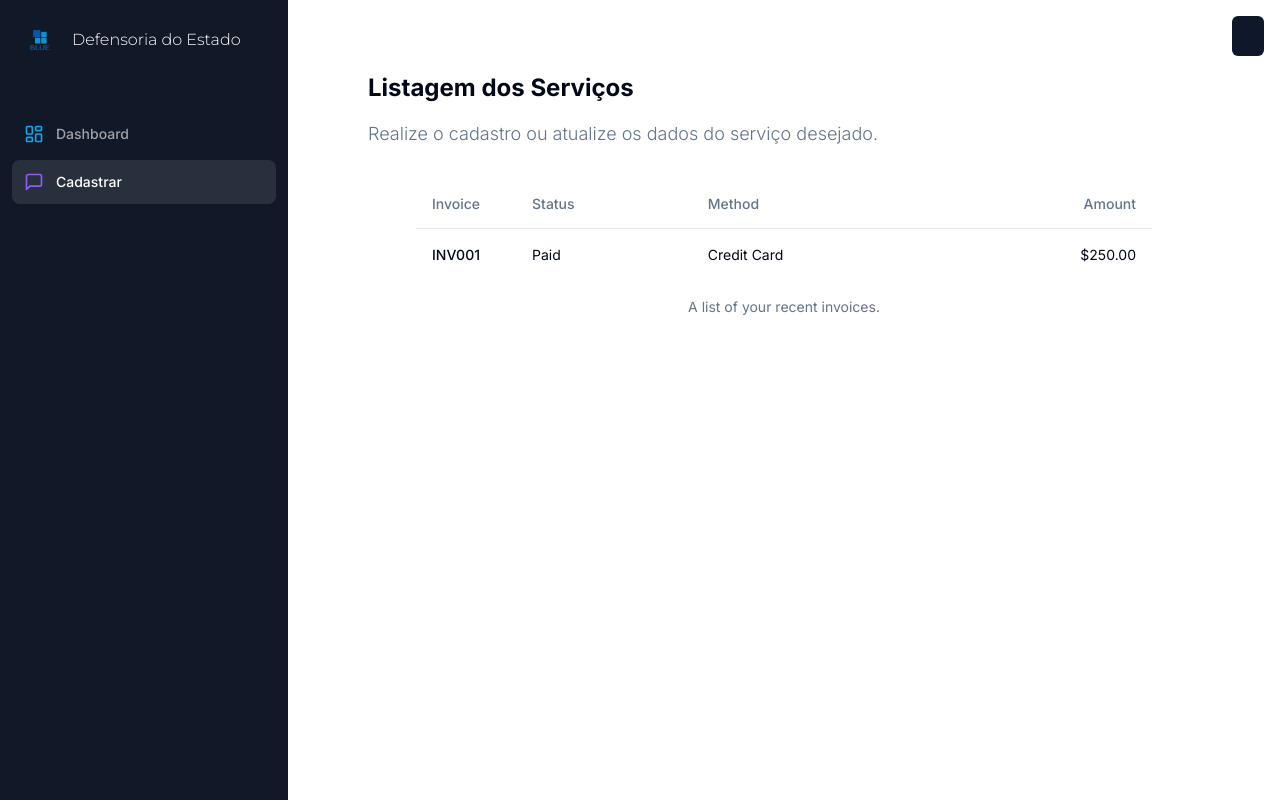
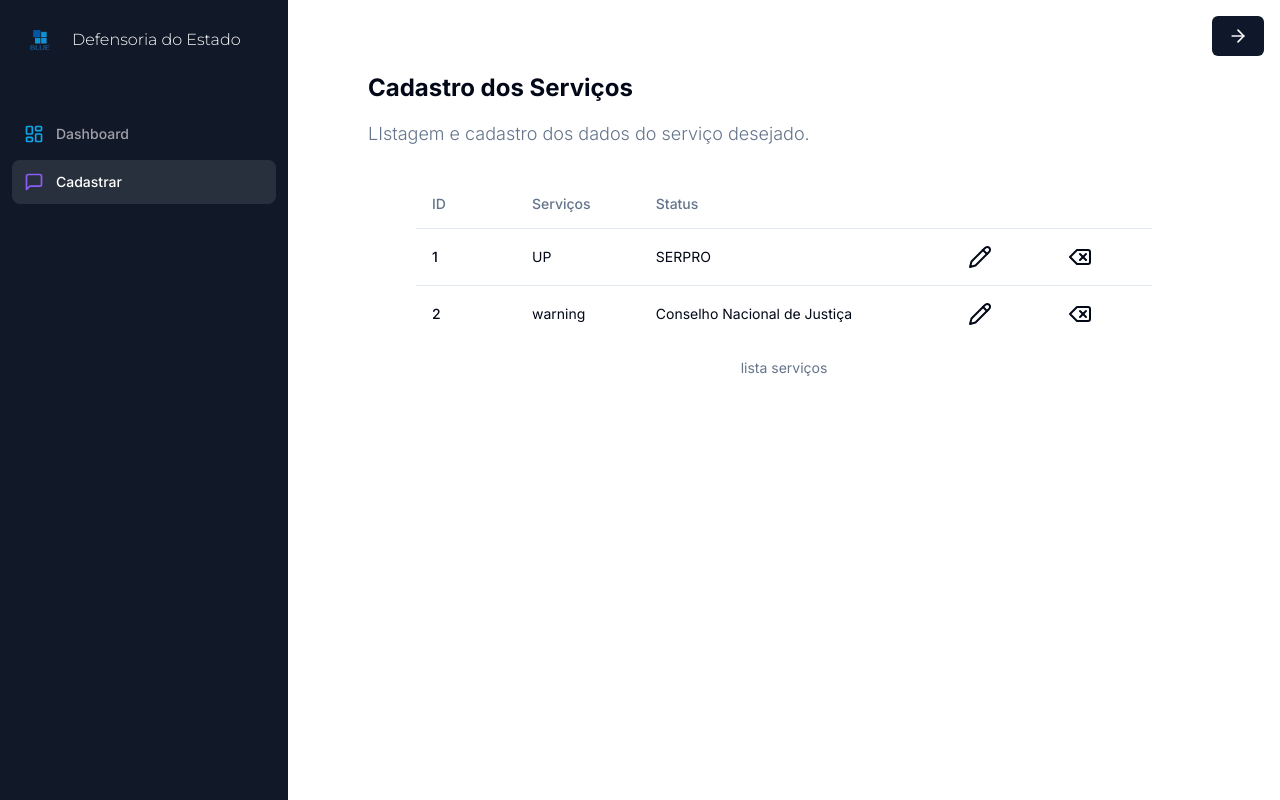
Before and after one commit to jonataserpa/frontend-next14-defense, a Next.js app: page /services in a window 1280 px wide. Built offline with nearby package versions, Linux system fonts and the light colour scheme.

Commit message:
feat: adjust css and table

```diff
--- a/app/(dashboard)/(routes)/dashboard/page.tsx
+++ b/app/(dashboard)/(routes)/dashboard/page.tsx
@@ -7,7 +7,7 @@ import { Card } from "@/components/ui/card";
 import { cn } from "@/lib/utils";
 import { tools } from "@/constants";
 
-export default function HomePage() {
+const HomePage = () => {
     const router = useRouter();
 
     const validateColorText = (status: string) => {
@@ -57,4 +57,6 @@ export default function HomePage() {
         </div>
       </div>
     );
-  }
+}
+
+export default HomePage;
--- a/app/(services)/(routes)/services/page.tsx
+++ b/app/(services)/(routes)/services/page.tsx
@@ -2,11 +2,7 @@ import TablePage from "@/components/table";
 import Navbar from "@/components/ui/navbar";
 import Sidebar from "@/components/ui/sidebar";
 
-const ServicesPage = async ({
-    children,
-  }: {
-    children: React.ReactNode
-  }) => {
+const ServicesPage = async () => {
 
     return (
       <div className="h-full relative">
--- a/app/globals.css
+++ b/app/globals.css
@@ -6,6 +6,20 @@ html,
 body,
 :root{
   height: 100%;
+}
+
+body::-webkit-scrollbar {
+  width: 12px;               /* width of the entire scrollbar */
+}
+
+body::-webkit-scrollbar-track {
+  background: rgb(163, 130, 214);        /* color of the tracking area */
+}
+
+body::-webkit-scrollbar-thumb {
+  background-color: rgb(13, 13, 82);    /* color of the scroll thumb */
+  border-radius: 20px;       /* roundness of the scroll thumb */
+  border: 3px solid rgb(34, 27, 46);  /* creates padding around scroll thumb */
 }
 
 @layer base {
--- a/components/table.tsx
+++ b/components/table.tsx
@@ -7,35 +7,53 @@ import {
   TableHeader,
   TableRow,
 } from "@/components/ui/table";
+import { Delete, Pencil } from "lucide-react";
 
 const TablePage = () => {
   return (
     <div>
       <div className="mb-8 space-y-4">
         <h2 className="px-4  md:px-20 text-4xl md:text-2xl gap-4 font-bold text-left">
-          Listagem dos Serviços
+          Cadastro dos Serviços
         </h2>
         <p className="px-4 md:px-20 text-muted-foreground font-light text-sm md:text-lg text-left">
-          Realize o cadastro ou atualize os dados do serviço desejado.
+          LIstagem e cadastro dos dados do serviço desejado.
         </p>
       </div>
       <div className="px-4 md:px-20 lg:px-32">
         <Table>
-          <TableCaption>A list of your recent invoices.</TableCaption>
+          <TableCaption>lista serviços</TableCaption>
           <TableHeader>
             <TableRow>
-              <TableHead className="w-[100px]">Invoice</TableHead>
+              <TableHead className="w-[100px]">ID</TableHead>
+              <TableHead>Serviços</TableHead>
               <TableHead>Status</TableHead>
-              <TableHead>Method</TableHead>
-              <TableHead className="text-right">Amount</TableHead>
+              <TableHead className="w-[100px]"></TableHead>
+              <TableHead className="w-[100px]"></TableHead>
             </TableRow>
           </TableHeader>
           <TableBody>
             <TableRow>
-              <TableCell className="font-medium">INV001</TableCell>
-              <TableCell>Paid</TableCell>
-              <TableCell>Credit Card</TableCell>
-              <TableCell className="text-right">$250.00</TableCell>
+              <TableCell className="font-medium">1</TableCell>
+              <TableCell>UP</TableCell>
+              <TableCell>SERPRO</TableCell>
+              <TableCell className="text-right">
+                <Pencil />
+              </TableCell>
+              <TableCell className="text-right">
+                <Delete />
+              </TableCell>
+            </TableRow>
+            <TableRow>
+              <TableCell className="font-medium">2</TableCell>
+              <TableCell>warning</TableCell>
+              <TableCell>Conselho Nacional de Justiça</TableCell>
+              <TableCell className="text-right">
+                <Pencil />
+              </TableCell>
+              <TableCell className="text-right">
+                <Delete />
+              </TableCell>
             </TableRow>
           </TableBody>
         </Table>
--- a/components/ui/navbar.tsx
+++ b/components/ui/navbar.tsx
@@ -1,16 +1,22 @@
+"use client"
+
 import { Button } from "@/components/ui/button";
-import { Menu } from "lucide-react";
 import { MobileSidebar } from "../mobile-sidebar";
-import HomePage from "@/app/(dashboard)/(routes)/dashboard/page";
+import { ArrowRight } from "lucide-react";
+import { useRouter } from "next/navigation";
 
 const Navbar = () => {
+    const router = useRouter();
+
     return (
         <div className="flex items-center p-4">
             <Button variant="ghost" size="icon" className="md:hidden">
                 <MobileSidebar />
             </Button>
             <div className="flex w-full justify-end">
-                <Button></Button>
+                <Button onClick={() => router.push('services')}>
+                    <ArrowRight className="w-5 h-5" />
+                </Button>
             </div>
         </div>
     )
--- a/components/ui/sheet.tsx
+++ b/components/ui/sheet.tsx
@@ -14,10 +14,9 @@ const SheetTrigger = SheetPrimitive.Trigger
 const SheetClose = SheetPrimitive.Close
 
 const SheetPortal = ({
-  className,
   ...props
 }: SheetPrimitive.DialogPortalProps) => (
-  <SheetPrimitive.Portal className={cn(className)} {...props} />
+  <SheetPrimitive.Portal />
 )
 SheetPortal.displayName = SheetPrimitive.Portal.displayName
 
```
Also changed, not shown: app/(landing)/page.tsx (+2 -6 lines), constants.ts (+31 -4 lines).
